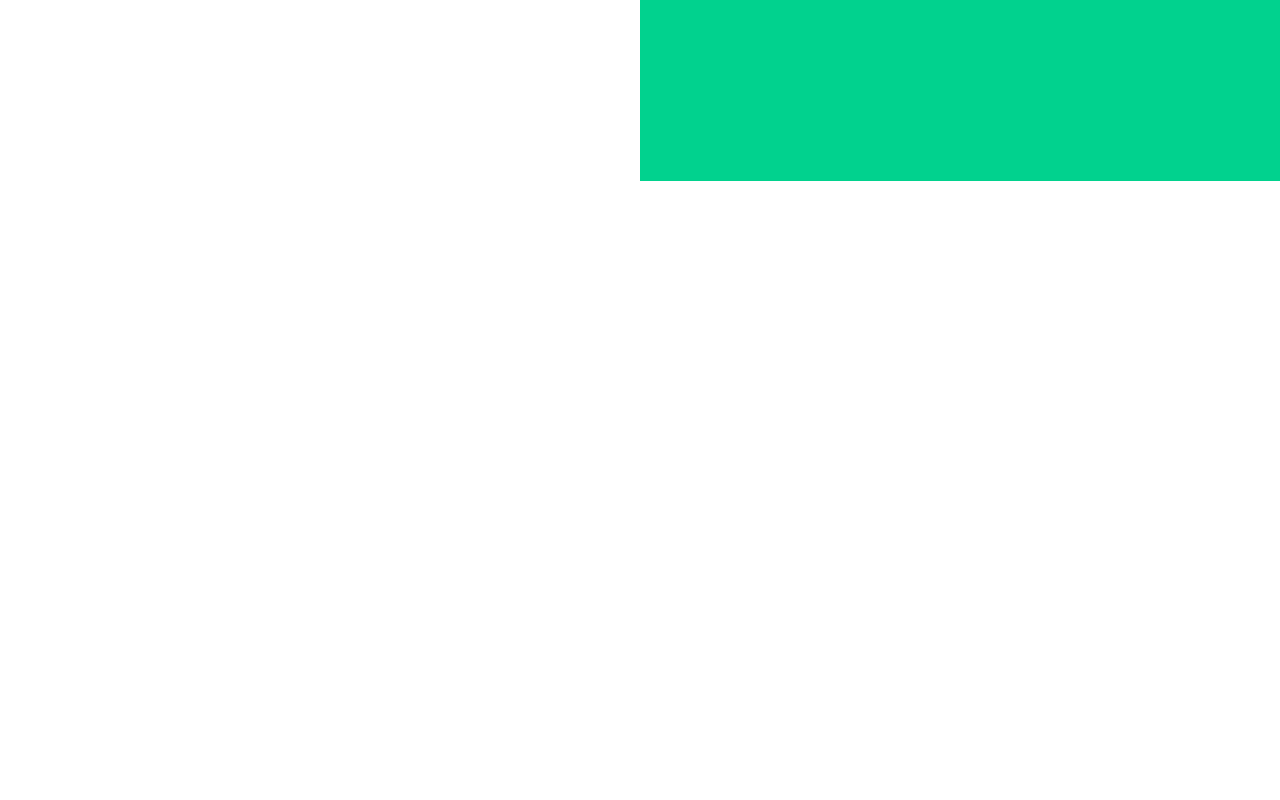
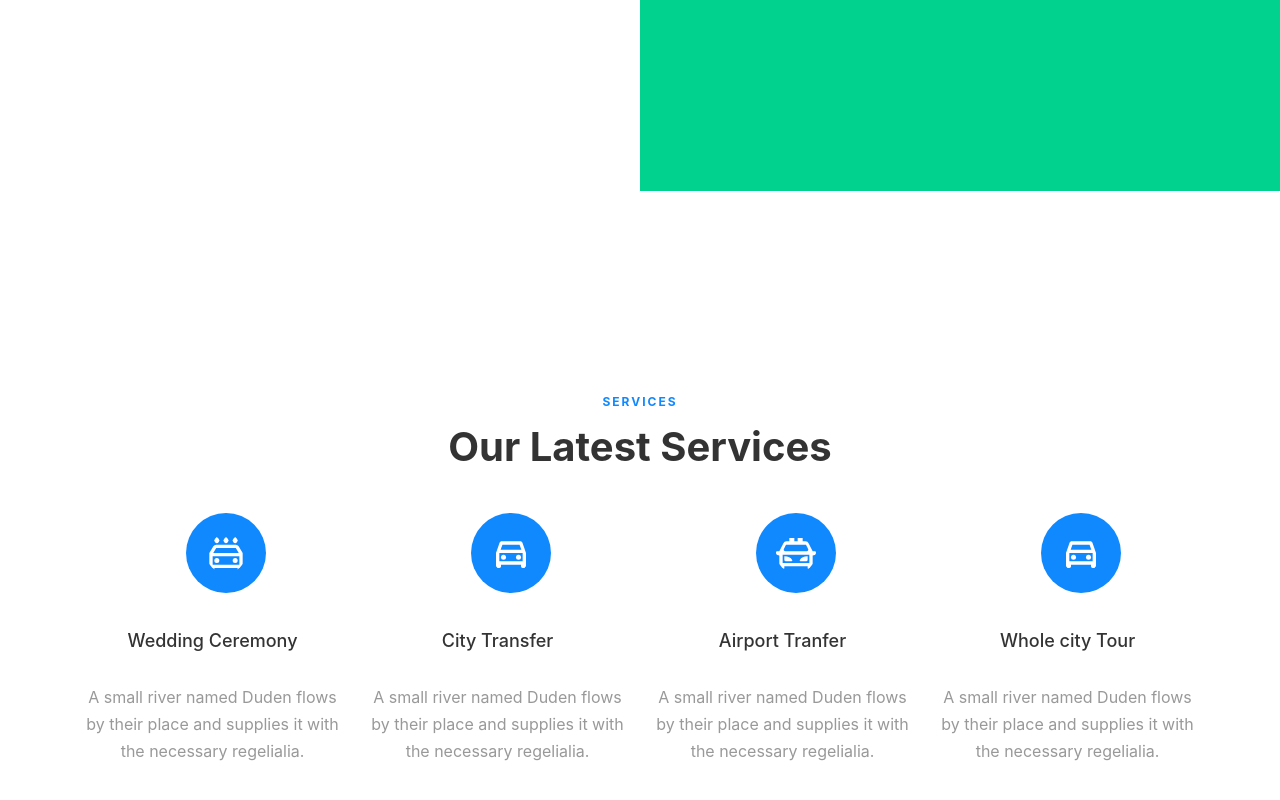
Before and after one commit to Yahckman1112/car-book, a React (Create React App) app: page / in a window 1280 px wide. Shown: the part 3040-3840 px from the top of the page. Before the commit the page ends 3221 px from the top, so only its background shows below. Built offline with nearby package versions, Linux system fonts and the light colour scheme.

Commit message:
home still

```diff
--- a/src/pages/homepage/feature/feature.module.scss
+++ b/src/pages/homepage/feature/feature.module.scss
@@ -17,16 +17,21 @@
   margin-bottom: 5px;
   color: $frequent-color;
   font-size: 12px;
-  font-weight: 600;
+  font-weight: 700;
   letter-spacing: 2px;
   text-transform: uppercase;
 }
 
 .para2 {
   font-size: 40px;
-  font-weight: 600;
+  font-weight: 700;
   line-height: 1.5;
   color: rgba(0, 0, 0, 0.8);
+  padding-bottom: 10px;
+
+  @include responsive(tab){
+    padding-bottom: 5px;
+  }
 }
 
 
--- a/src/pages/homepage/home.jsx
+++ b/src/pages/homepage/home.jsx
@@ -3,6 +3,7 @@ import Banner from "./banner/banner";
 import Book from "./book/book";
 import Feture from "./feature/feture";
 import Aboutus from "./aboutus/aboutus";
+import Services from './services/services';
 
 function Home(props) {
   return (
@@ -11,6 +12,7 @@ function Home(props) {
       <Book />
       <Feture />
       <Aboutus />
+      < Services/>
     </div>
   );
 }
--- /dev/null
+++ b/src/pages/homepage/services/services.jsx
@@ -0,0 +1,63 @@
+import React from "react";
+import { FaAccessibleIcon } from "react-icons/fa";
+import styles from "./services.module.scss";
+import { RiCarWashingLine, RiPoliceCarLine } from "react-icons/ri";
+import {
+  MdOutlineDirectionsCar,
+  MdOutlineDirectionsCarFilled,
+} from "react-icons/md";
+function Services(props) {
+  return (
+    <div className={styles.service}>
+      <p className={styles.para1}>SERVICES</p>
+      <p className={styles.para2}>Our Latest Services</p>
+      <div className="container">
+        <div className="row">
+          <div className={`${styles.col} col-12 col-lg-3 col-md-3 `}>
+            <p>
+              {" "}
+              <RiCarWashingLine size={40} className={styles.logo} />{" "}
+            </p>
+            <p className={styles.logo_head}>Wedding Ceremony</p>
+            <p className={styles.logo_text}>
+              A small river named Duden flows by their place and supplies it
+              with the necessary regelialia.
+            </p>
+          </div>
+          <div className="col-12 col-lg-3 col-md-3 ">
+            <p>
+              <MdOutlineDirectionsCar size={40} className={styles.logo} />
+            </p>
+            <p className={styles.logo_head}>City Transfer</p>
+            <p className={styles.logo_text}>
+              A small river named Duden flows by their place and supplies it
+              with the necessary regelialia.
+            </p>
+          </div>
+          <div className="col-12 col-lg-3 col-md-3 ">
+            <p>
+              <RiPoliceCarLine size={40} className={styles.logo} />
+            </p>
+            <p className={styles.logo_head}>Airport Tranfer</p>
+            <p className={styles.logo_text}>
+              A small river named Duden flows by their place and supplies it
+              with the necessary regelialia.
+            </p>
+          </div>
+          <div className="col-12 col-lg-3 col-md-3 ">
+            <p>
+              <MdOutlineDirectionsCarFilled size={40} className={styles.logo} />
+            </p>
+            <p className={styles.logo_head}>Whole city Tour</p>
+            <p className={styles.logo_text}>
+              A small river named Duden flows by their place and supplies it
+              with the necessary regelialia.
+            </p>
+          </div>
+        </div>
+      </div>
+    </div>
+  );
+}
+
+export default Services;
--- /dev/null
+++ b/src/pages/homepage/services/services.module.scss
@@ -0,0 +1,77 @@
+@import "./../../../index.scss";
+
+.service {
+  padding-top: 200px;
+  padding-bottom: 100px;
+  text-align: center;
+  line-height: 1.8;
+
+  @include responsive(phone){
+    padding-top: 100px;
+  }
+}
+
+.para1 {
+  margin-bottom: 5px;
+  color: $frequent-color;
+  font-size: 12px;
+  font-weight: 700;
+  letter-spacing: 2px;
+  text-transform: uppercase;
+}
+
+.para2 {
+  font-size: 40px;
+  font-weight: 700;
+  line-height: 1.5;
+  color: rgba(0, 0, 0, 0.8);
+}
+
+
+.logo{
+
+  width: 80px;
+  height: 80px;
+  padding: 20px;
+  border-radius: 50%;
+  background-color: $frequent-color;
+  color: $primary-color ;
+  margin-left: 40%;
+  margin-top: 20px;
+  @include responsive(tab){
+    margin-left: 30%;
+  }
+  @include responsive(phone){
+    margin-left: 43%;
+    width: 60px;
+    height: 60px;
+    margin-top: 20px;
+    padding: 10px;
+
+  }
+
+
+
+
+
+}
+
+.logo_head {
+  text-align: center;
+  font-size: 18px;
+  font-weight: 500;
+  line-height: 3;
+  color: rgba(0, 0, 0, 0.8);
+  padding-top: 5px;
+
+  @include responsive(tab){
+    font-size: 10px;
+  }
+}
+.logo_text {
+  font-size: 16px;
+  line-height: 1.7;
+  font-weight: 400;
+  color: #999999;
+  margin-top: 1px;
+}
```
